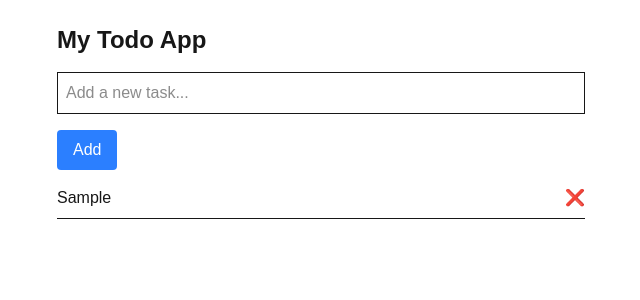
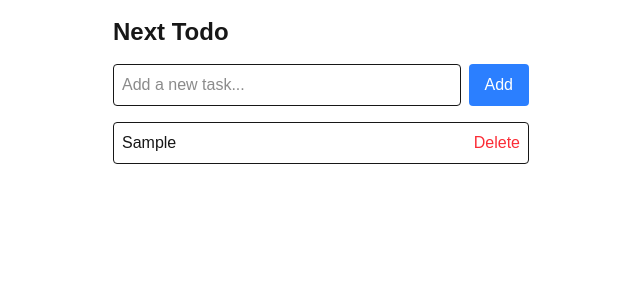
Before and after one commit to DenizShayan/next-todo, a Next.js app: page / in a window 1280 px wide. Both pictures are taken after typing "Sample" into the empty fields and a click on the button "Add". Shown: the top 300 px of the page, without its empty margins (319-959 px from the left). Built offline with nearby package versions, Linux system fonts and the light colour scheme.

Commit message:
Update page.tsx

```diff
--- a/src/app/page.tsx
+++ b/src/app/page.tsx
@@ -1,80 +1,91 @@
-'use client';
+'use client';  // ۱. این فایل باید در سمت کلاینت اجرا شود چون از useState استفاده می‌کنیم
 
-import { useState } from "react";
+import { useState } from 'react';  // ۲. ایمپورت useState برای مدیریت state در کامپوننت
 
+// ۳. تعریف نوع داده Todo
 type Todo = {
-  id: number;
-  text: string;
-  done: boolean;
+  id: number;     // شناسه یکتا برای هر تسک
+  text: string;   // متن تسک
+  done: boolean;  // وضعیت انجام شدن تسک
 };
 
-export default function Home() {
+export default function Home() {   // ۴. کامپوننت اصلی صفحه
+  // ۵. تعریف state برای متن ورودی و لیست تسک‌ها
+  const [input, setInput] = useState<string>('');
   const [todos, setTodos] = useState<Todo[]>([]);
-  const [input, setInput] = useState<string>("");
 
+  // ۶. تابع اضافه کردن تسک جدید وقتی فرم ارسال می‌شود
   const handleSubmit = (e: React.FormEvent) => {
-    e.preventDefault();
+    e.preventDefault();           // جلوگیری از رفرش شدن صفحه
+    if (!input.trim()) return;    // اگر ورودی خالی بود کاری نکن
 
-    if (!input.trim()) return;
-
+    // ساختن تسک جدید با id یکتا
     const newTodo: Todo = {
       id: Date.now(),
       text: input.trim(),
-      done: false,
+      done: false
     };
 
+    // اضافه کردن تسک جدید به آرایه todos
     setTodos([...todos, newTodo]);
-    setInput("");
+    setInput('');  // پاک کردن ورودی
   };
 
-  // ✅ toggle: تغییر وضعیت done
+  // ۷. تغییر وضعیت انجام شدن تسک (toggle)
   const toggleTodo = (id: number) => {
-    const updated = todos.map((todo) =>
-      todo.id === id ? { ...todo, done: !todo.done } : todo
+    setTodos((prev) =>
+      prev.map((todo) =>
+        todo.id === id ? { ...todo, done: !todo.done } : todo
+      )
     );
-    setTodos(updated);
   };
 
-  // ❌ remove: حذف کردن تسک
-  const removeTodo = (id: number) => {
-    const filtered = todos.filter((todo) => todo.id !== id);
-    setTodos(filtered);
+  // ۸. حذف تسک از لیست
+  const deleteTodo = (id: number) => {
+    setTodos((prev) => prev.filter((todo) => todo.id !== id));
   };
 
+  // ۹. JSX بازگشتی برای رندر UI
   return (
-    <main className="p-6 max-w-xl mx-auto">
-      <h1 className="text-2xl font-bold mb-4">My Todo App</h1>
+    <main className="p-4 max-w-md mx-auto">
+      <h1 className="text-2xl font-bold mb-4">Next Todo</h1>
 
-      {/* فرم اضافه‌کردن تسک جدید */}
-      <form onSubmit={handleSubmit}>
+      {/* ۱۰. فرم ورودی تسک */}
+      <form onSubmit={handleSubmit} className="flex gap-2 mb-4">
         <input
-          type="text"
-          placeholder="Add a new task..."
           value={input}
           onChange={(e) => setInput(e.target.value)}
-          className="border p-2 w-full mb-4"
+          placeholder="Add a new task..."
+          className="border p-2 flex-grow rounded"
         />
-        <button type="submit" className="bg-blue-500 text-white px-4 py-2 rounded">
+        <button
+          type="submit"
+          className="bg-blue-500 text-white px-4 py-2 rounded"
+        >
           Add
         </button>
       </form>
 
-      {/* لیست تسک‌ها */}
-      <ul className="mt-4">
+      {/* ۱۱. نمایش لیست تسک‌ها */}
+      <ul className="space-y-2">
         {todos.map((todo) => (
           <li
             key={todo.id}
-            className={`flex justify-between items-center mb-2 border-b pb-2 ${todo.done ? "text-gray-400 line-through" : ""
+            className="flex items-center justify-between p-2 border rounded"
+          >
+            <span
+              onClick={() => toggleTodo(todo.id)}
+              className={`cursor-pointer flex-grow ${
+                todo.done ? 'line-through text-gray-400' : ''
               }`}
-          >
-            <span onClick={() => toggleTodo(todo.id)} className="cursor-pointer">
+            >
               {todo.text}
             </span>
             <button
-              onClick={() => removeTodo(todo.id)}
-              className="text-red-500 font-bold ml-4"
+              onClick={() => deleteTodo(todo.id)}
+              className="text-red-500 hover:text-red-700 ml-4"
             >
-              ❌
+              Delete
             </button>
           </li>
         ))}
```
